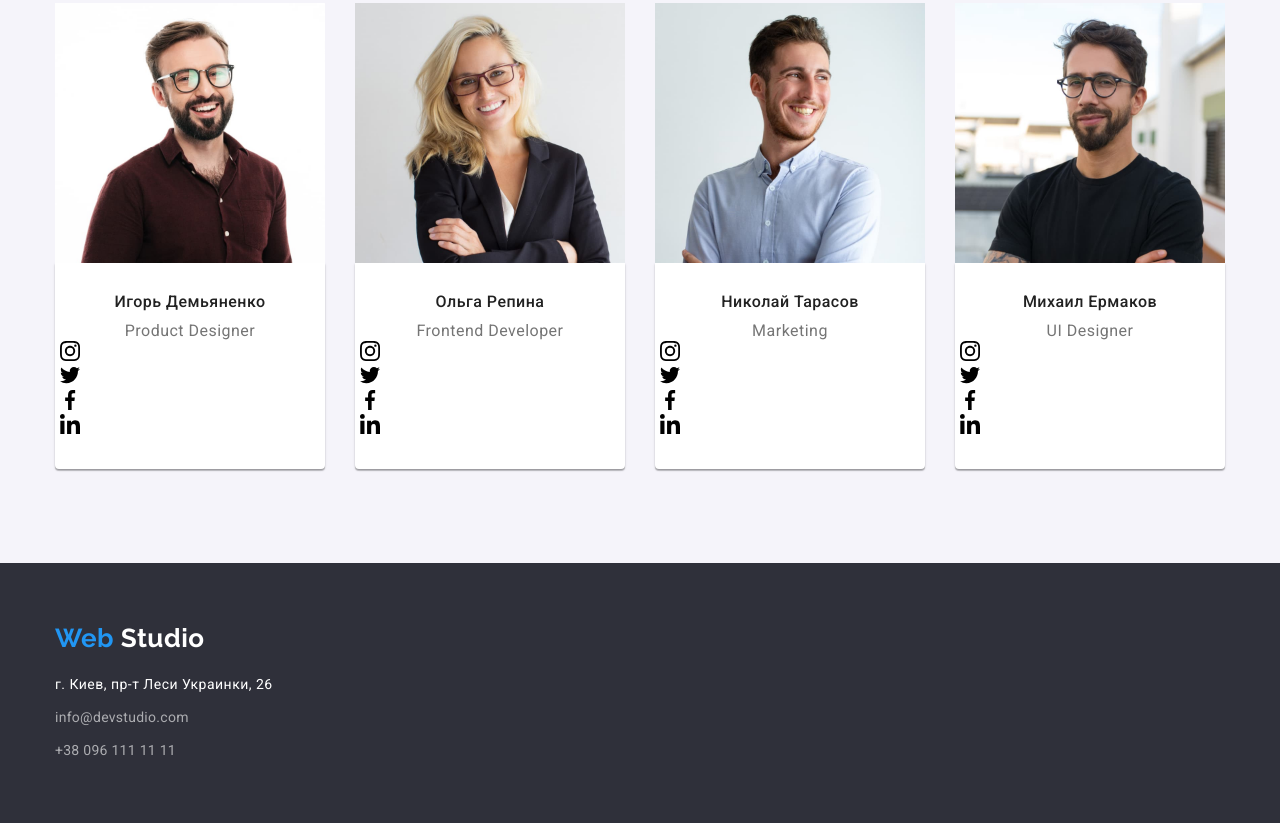
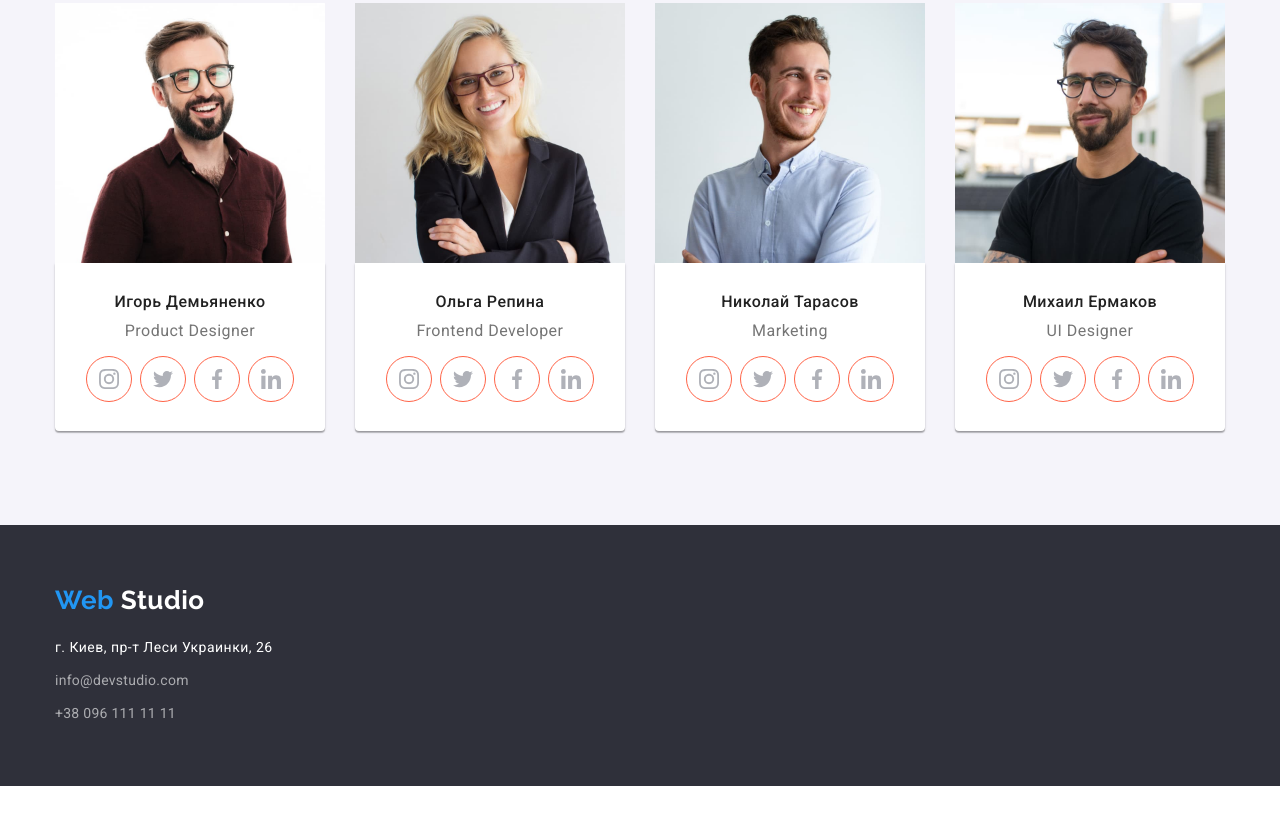
Before and after one commit to VadimKorobec/goit-markup-hw-04, a plain HTML site: page index.html in a window 1280 px wide. Shown: the part 1873-2696 px from the top of the page. After the commit the page ends 2659 px from the top, so only its background shows below. Drawn offline with nearby package versions, Linux system fonts and the light colour scheme.

Commit message:
Update styles.css

```diff
--- a/css/styles.css
+++ b/css/styles.css
@@ -356,6 +356,8 @@ a {
 }
 
 .team-text {
+  margin-bottom: 16px;
+
   font-size: 16px;
   line-height: 1.18;
   text-align: center;
@@ -506,3 +508,27 @@ a {
   clip-path: inset(50%);
   margin: -1px;
 }
+
+/* Socials icons */
+
+.socials {
+  display: flex;
+  align-items: center;
+  justify-content: center;
+  gap: 10px;
+}
+
+.socials-link {
+  display: flex;
+  align-items: center;
+  justify-content: center;
+  width: 44px;
+  height: 44px;
+
+  border-radius: 50%;
+  outline: 1px solid tomato;
+}
+
+.socials-icon {
+  fill: #afb1b8;
+}
```
